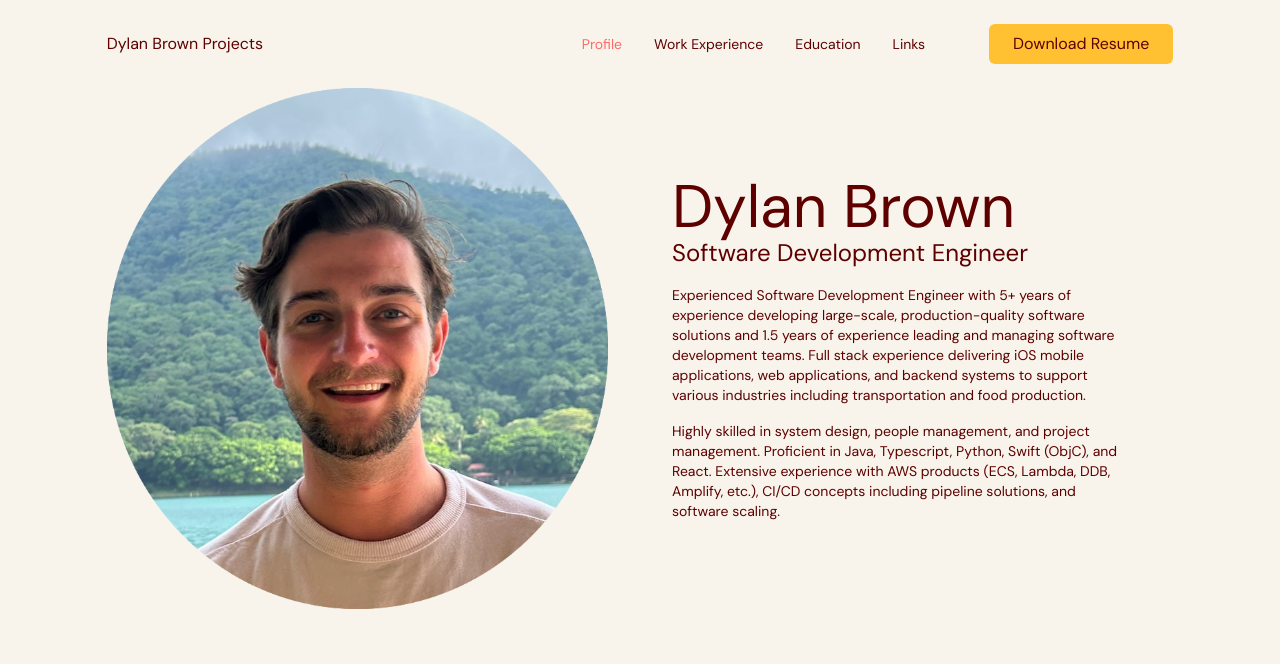
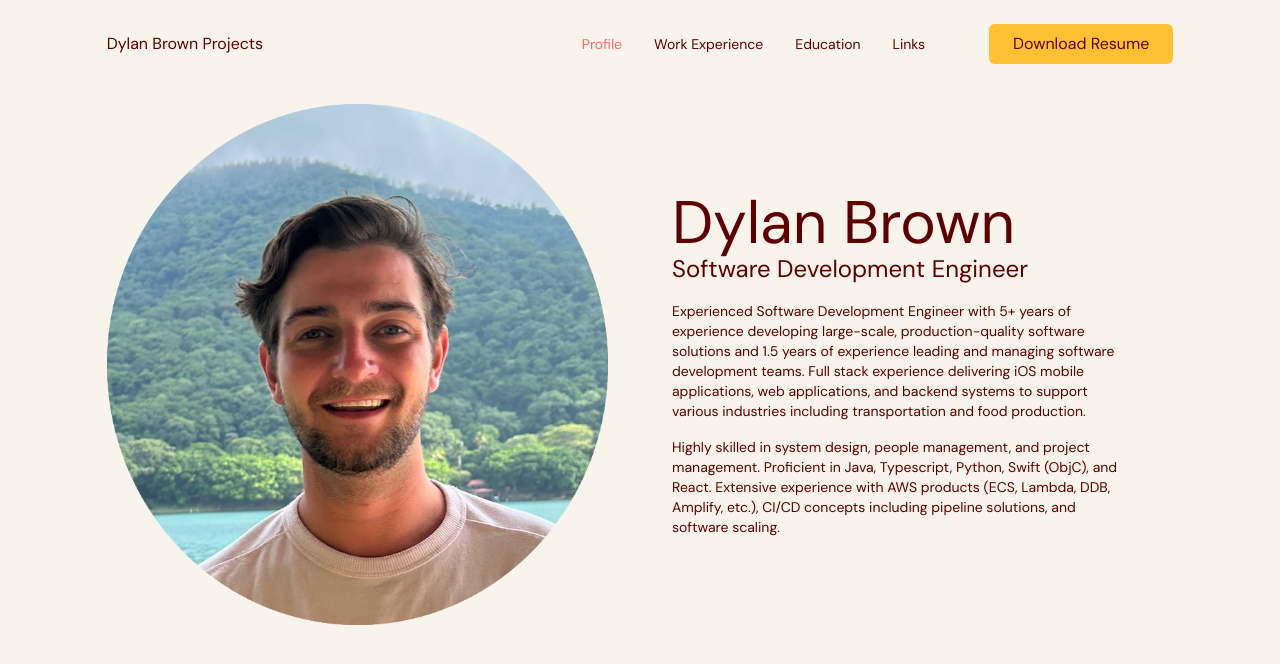
Before and after one commit to nalyd17/dylan-brown-projects, a React (Vite) app: page / in a window 1280 px wide. Shown: the top 664 px of the page. Built offline with nearby package versions, Linux system fonts and the light colour scheme.

Commit message:
[BUG] Fix top margin to add space between navbar and image

```diff
--- a/src/scenes/profile/index.tsx
+++ b/src/scenes/profile/index.tsx
@@ -5,7 +5,7 @@ const Profile = () => {
   return (
     <section id="profile" className="gap-16 bg-gray-20 py-10 md:h-full md:pb-0">
       <div
-        className={`mx-auto mt-12 grid w-5/6 grid-cols-1 gap-16 md:grid-cols-2`}
+        className={`mx-auto mt-16 grid w-5/6 grid-cols-1 gap-16 md:grid-cols-2`}
       >
         <motion.div
           initial={{ opacity: 0, scale: 0.5 }}
```
